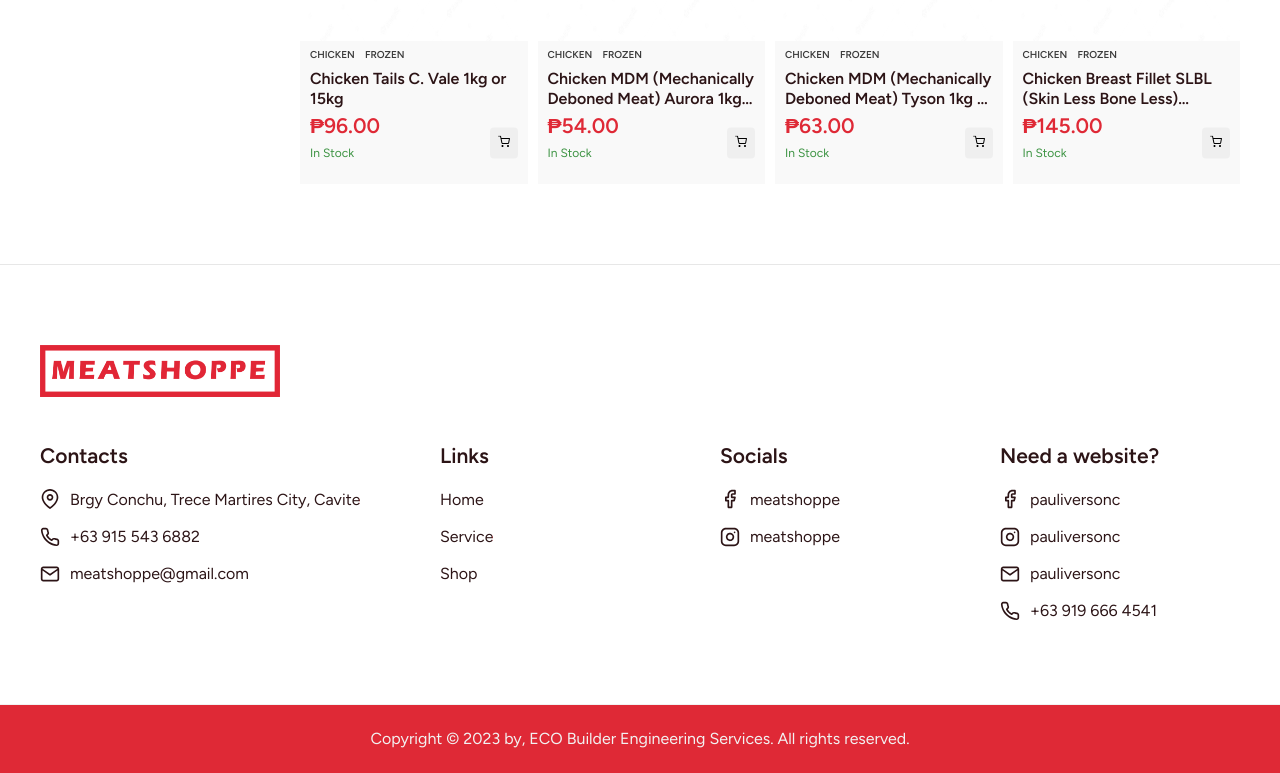
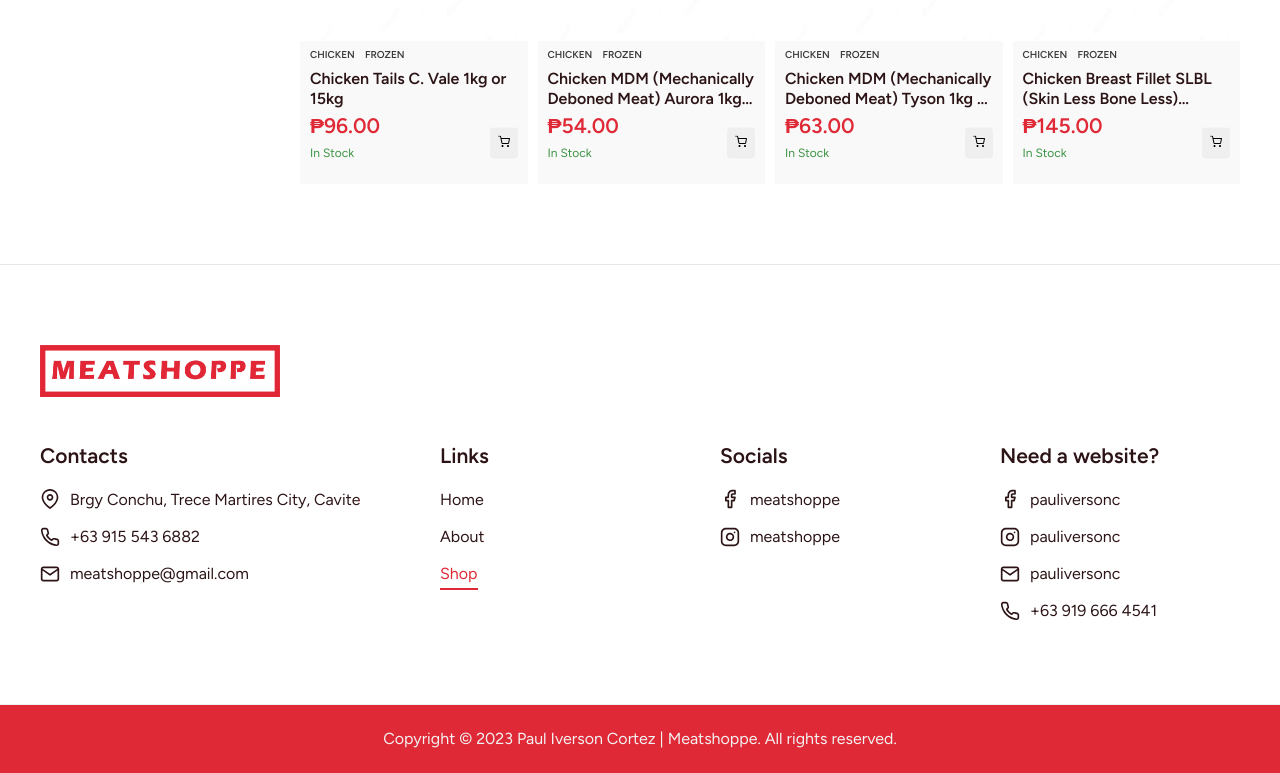
Before and after one commit to pauliversonc/meatshoppe, a Vue app: page /search in a window 1280 px wide. Shown: the part 1111-1884 px from the top of the page. Built offline with nearby package versions, Linux system fonts and the light colour scheme.

Commit message:
update basic info

```diff
--- a/src/components/layout/TheFooter.vue
+++ b/src/components/layout/TheFooter.vue
@@ -77,13 +77,13 @@
 
         <ul class="footer__lists">
           <li class="footer__list">
-            <a href="#" class="footer__link">Home</a>
+            <router-link to="/home" class="footer__link">Home</router-link>
           </li>
           <li class="footer__list">
-            <a href="#" class="footer__link">Service</a>
+            <router-link to="/about" class="footer__link">About</router-link>
           </li>
           <li class="footer__list">
-            <a href="#" class="footer__link">Shop</a>
+            <router-link to="/search" class="footer__link">Shop</router-link>
           </li>
         </ul>
       </div>
@@ -197,7 +197,7 @@
   }"
 
 
-    >Copyright &#169; 2023 by, ECO Builder Engineering Services. All rights
+    >Copyright &#169; {{ yearNow }} Paul Iverson Cortez | Meatshoppe. All rights
       reserved.</span
     >
   </div>
@@ -208,6 +208,12 @@
 export default {
   name: "MeatshoppeTheFooter",
   components: {BaseHeadingFour},
+  computed: {
+    yearNow() {
+      const currentDate = new Date();
+      return currentDate.getFullYear();
+    },
+  },
   data() {
     return {};
   },
@@ -333,7 +339,8 @@
   }
 
   &__contact-link:link,
-  &__contact-link:visited {
+  &__contact-link:visited,
+  router-link-active {
     text-decoration: none;
     color: $black-tint;
     font-style: normal;
@@ -354,7 +361,8 @@
   }
 
   &__link:link,
-  &__link:visited {
+  &__link:visited,
+  router-link-active {
     text-decoration: none;
     color: $black-tint;
     @include link-animate;
--- a/src/components/pages/AboutPage.vue
+++ b/src/components/pages/AboutPage.vue
@@ -411,12 +411,12 @@
           img: "member-1-sm.jpg",
         },
         {
-          name: "Ms. Natalie Rose Carter, MBA",
+          name: "Ms. Natalia Florencia Carter, MBA",
           prof: "Procurement Manager",
           img: "member-2-sm.jpg",
         },
         {
-          name: "Ms. Jennifer Lee, CPA",
+          name: "Ms. Katherina Lee, CPA",
           prof: "Accounting Manager",
           img: "member-3-sm.jpg",
         },
--- a/src/sass/_mixins.scss
+++ b/src/sass/_mixins.scss
@@ -126,13 +126,15 @@
 
   &:hover,
   &:active,
-  &:focus {
+  &:focus,
+  &.active {
     background-position: 0;
     fill: $main;
   }
 
   &:hover::before,
-  &:focus::before {
+  &:focus::before,
+  &.active::before {
     width: 100%;
   }
 }
```
